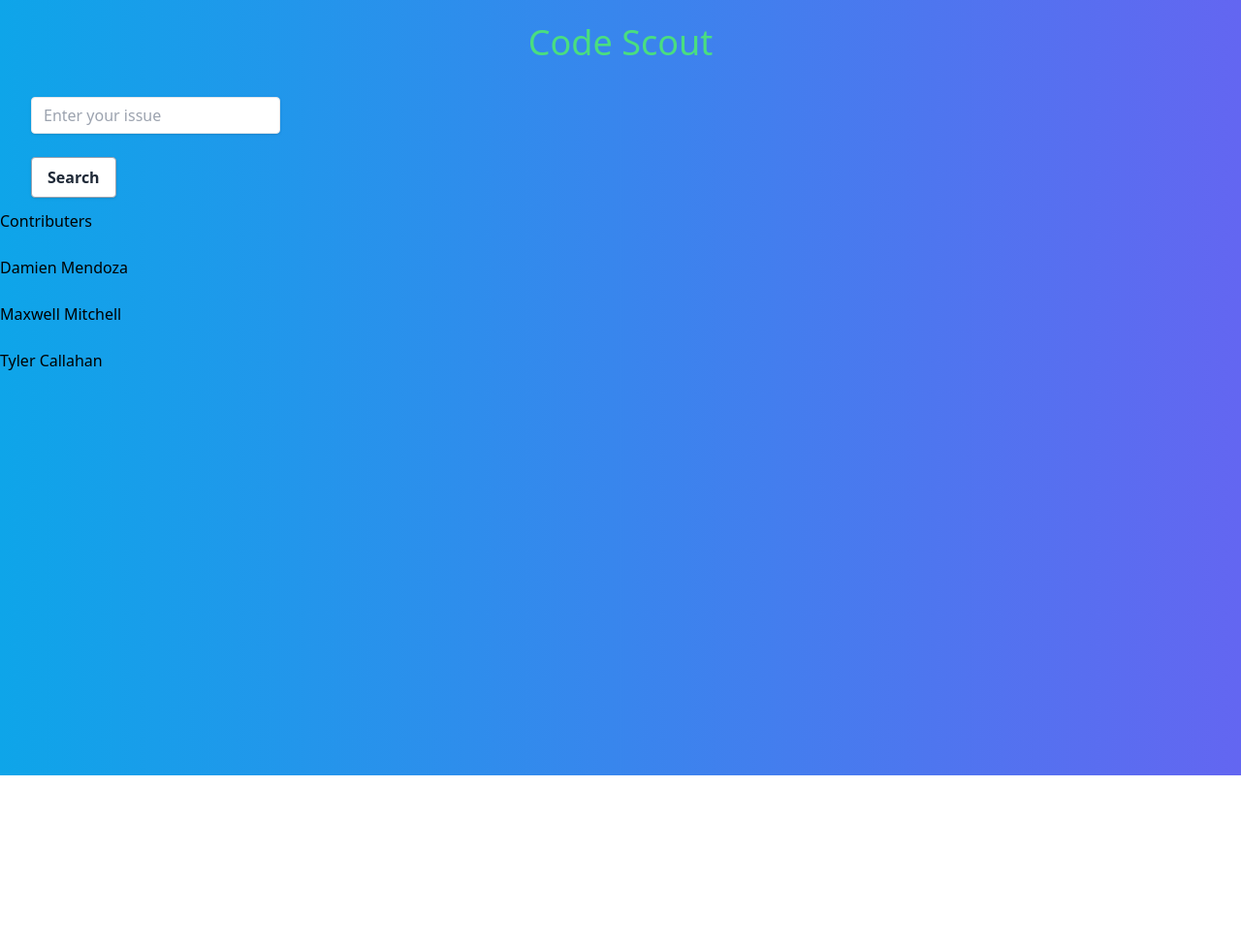
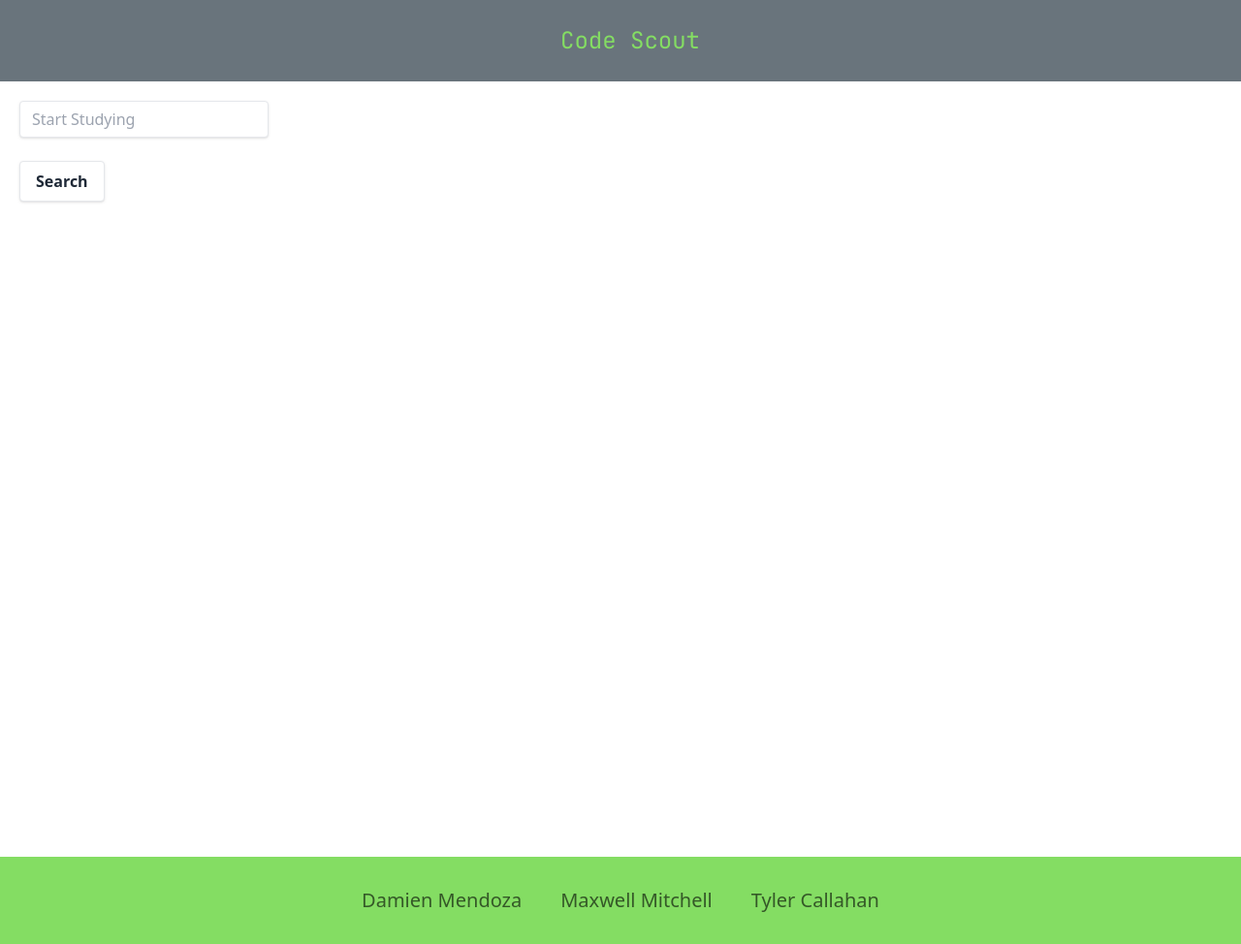
Before and after one commit to maxwellmitchell93/code-scout, a plain HTML site: page index.html in a window 1280 px wide. Shown: the whole page at 97% size. Before the commit the page ends 800 px from the top, so only its background shows below. Drawn offline with nearby package versions, Linux system fonts and the light colour scheme.

Commit message:
changed overall look of page with css

```diff
--- a/assets/css/style.css
+++ b/assets/css/style.css
@@ -1,11 +1,78 @@
+:root {
+    --gray: #545454;
+    --slate: #69747c;
+    --Asparagus: #6baa75;
+    --green: #84dd63;
+    --lime: #cbff4d;
+}
+
+header {
+    background-color: var(--slate);
+}
+
+header .header-container {
+}
+
+header h1 {
+    color: var(--green)
+}
+
+#gitHubIcon {
+    display: flex;
+    justify-content: end;
+
+}
+
+main {
+    background-color: white;
+    position: relative;
+    min-height: 100vh;
+}
+
+.code-scout-logo{
+    height: 100%;
+    display: table;
+    width: 100%;
+}
+
+.code-scout-logo h1{
+    color: var(--green);
+    font-size: 24px;
+    font-weight: 400;
+    font-family: 'JetBrains Mono', sans-serif;
+}
 
 .submitbtn{
     cursor: pointer;
 }
 .submitbtn:hover{
-    color:rgb(0, 255, 136);
+    color: var(--green)
 }
-.hyper li{
-    list-style-type: none;
 
+.footerContainer {
+
+    padding: 10px 30px 10px;
 }
+
+footer{
+    width: 100%;
+    bottom: 0;
+    background-color: var(--green);
+}
+
+.footerNav ul {
+        display: flex;
+        justify-content: center;
+}
+
+.footerNav ul li {
+    color: black;
+    margin: 20px;
+    font-size: 20px;
+    opacity: 0.6;
+    transition: 0.5s;
+}
+
+.footerNav ul li:hover{
+    opacity: 1;
+}
--- a/assets/js/script.js
+++ b/assets/js/script.js
@@ -3,6 +3,7 @@ const userInputEl = document.querySelector('#issueinput');
 const searchFormEl = document.querySelector('#searchForm');
 const googleSearchEl = document.querySelector('.google-search-input');
 const youtubeContainerEl = document.querySelector('.youtube-container');
+const issueInputEl = document.querySelector('#issueinput');
 const googleApiKey = 'AIzaSyCiWEy9xURJ4OigfMcWMfi22poa1cD3kew'
 const youtubeApiKey = 'AIzaSyCmgmCqfy810RN_DSYuppQL0stf-5exBaU'
 
@@ -16,6 +17,7 @@ function handleSubmitForm(event) {
         //call another function
         googleApi(searchInputVal);
         youtubeApi(searchInputVal);
+        issueInputEl.value = '';
     } else {
         alert('Please enter a topic');
     }
@@ -61,7 +63,7 @@ function renderGoogleSearch(data) {
     for (var i = 0; i < data.items.length; i++) {
         let item = data.items[i];
         googleSearchEl.innerHTML += `
-        <div>
+        <div class = "ml-5 ">
             <h2>${data.items[i].title}</h2>
             <a href="${data.items[i].formattedUrl}">${data.items[i].link}</a>
         </div>
@@ -75,8 +77,10 @@ function renderYoutubeVideo(data) {
     console.log(videos);
     for(let i= 0; i< videos.length; i++) {
         youtubeContainerEl.innerHTML += `
+            <div class = "mb-5 grow">
             <h3>${videos[i].snippet.title}</h3>
-            <iframe class="w-full h-36" src="https://www.youtube.com/embed/${videos[i].id.videoId}" frameborder="0" allowfullscreen></iframe>
+            <iframe style="border: 0; width:100%; height: 400px; overflow: auto;" class="w-full h-36" src="https://www.youtube.com/embed/${videos[i].id.videoId}" frameborder="0" allowfullscreen></iframe>
+            <div>
         `
     }
 }
--- a/index.html
+++ b/index.html
@@ -4,28 +4,44 @@
         <meta charset="UTF-8">
         <meta name="viewport" content="width=device-width, initial-scale=1.0">
         <link rel="preconnect" href="https://fonts.googleapis.com">
-    <link rel="preconnect" href="https://fonts.gstatic.com" crossorigin>
-    <link href="https://fonts.googleapis.com/css2?family=Open+Sans:ital,wght@0,300..800;1,300..800&display=swap" rel="stylesheet">
-    <link rel ="stylesheet" href="./assets/css/style.css">
-    <script src="https://cdn.tailwindcss.com"></script>
-    <title>Code Scout</title>
+        <link rel="preconnect" href="https://fonts.gstatic.com" crossorigin>
+        <link href="https://fonts.googleapis.com/css2?family=Open+Sans:ital,wght@0,300..800;1,300..800&display=swap" rel="stylesheet">
+        <link rel="stylesheet" href="https://cdnjs.cloudflare.com/ajax/libs/font-awesome/6.5.2/css/all.min.css"
+        integrity="sha512-SnH5WK+bZxgPHs44uWIX+LLJAJ9/2PkPKZ5QiAj6Ta86w+fsb2TkcmfRyVX3pBnMFcV7oQPJkl9QevSCWr3W6A=="
+        crossorigin="anonymous"
+        referrerpolicy="no-referrer" />
+
+        <link rel="preconnect" href="https://fonts.googleapis.com">
+        <link rel="preconnect" href="https://fonts.gstatic.com" crossorigin>
+        <link href="https://fonts.googleapis.com/css2?family=JetBrains+Mono:ital,wght@0,100..800;1,100..800&display=swap" rel="stylesheet">
+
+        <link rel ="stylesheet" href="./assets/css/style.css">
+        <script src="https://cdn.tailwindcss.com"></script>
+         <title>Code Scout</title>
     </head>
 
-    <body class="h-14 bg-gradient-to-r from-sky-500 to-indigo-500">
-        <header class=" text-green-400 py-6 ">
-            <div class="container mx-auto px-5 ">
-                <h1 class ="text-4xl text-center ">Code Scout</h1>
+    <body class="">
+        <header class="py-6 ">
+            <div class="header-container text-center">
+                <div class="code-scout-logo pl-5">
+                    <h1>Code Scout</h1>
+                </div>
             </div>
+            <!-- <i id= "gitHubIcon" class="fa-brands fa-square-github"></i>
+            <div class="container pl-5 w-auto">
+
+                <h1 class ="text-4xl text-left ">Code Scout</h1>
+            </div>  -->
         </header>
 
 
 
         <main class="w-full grid lg:grid-cols-3 sm:grid-cols-1">
             <!-- <div class="container grid lg:grid-cols-3 sm:grid-cols-2 "> -->
-            <div class="form-and-search-history m-3">
-                <form id="searchForm" class="ml-5">
-                    <input type="text" id="issueinput" class="shadow appearance-none border rounded py-2 px-3 text-gray-700 leading-tight focus:outline-none focus:shadow-outline" placeholder="Enter your issue"><br><br>
-                    <button type="submit" class="submitbtn bg-white hover:bg-gray-100 text-gray-800 font-semibold py-2 px-4 border border-gray-400 rounded shadow">Search</button>
+            <div class="form-and-search-history">
+                <form id="searchForm" class="m-5">
+                    <input type="text" id="issueinput" class="shadow appearance-none border rounded py-2 px-3 text-gray-700 leading-tight focus:outline-none focus:shadow-outline" placeholder="Start Studying"><br><br>
+                    <button type="submit" class="submitbtn bg-white hover:bg-gray-100 text-gray-800 font-semibold py-2 px-4 border rounded shadow ">Search</button>
 
                 </form>
 
@@ -35,33 +51,31 @@
 
             </div>
 
-            <div class="youtube-container flex flex-row flex-wrap m-3">
-
+            <div class="youtube-container flex flex-col m-3 ">
             </div>   <!-- append youtube videos here-->
 
             <div class = 'google-search-input m-3'>
 
             </div>
 
-            <footer class ="hyper">
-                <h3>Contributers</h3>
 
-                <div class ="container  ">
-
-
-
-                <li> <a href="https://github.com/DMendoza013" target=_blank><br>
-                    Damien Mendoza </li>
-                <li> <a href="https://github.com/maxwellmitchell93" target=_blank><br>
-                    Maxwell Mitchell </li>
-                    <li> <a href="https://github.com/Lysantheum" target=_blank><br>
-                    Tyler Callahan </li>
-                    </div>
-                </footer>
 
         </main>
 
-
+        <footer>
+            <div class="footerContainer">
+                <div class ="footerNav">
+                    <ul>
+                        <li> <a href="https://github.com/DMendoza013"> </a>
+                            Damien Mendoza </li>
+                        <li> <a href="https://github.com/maxwellmitchell93"> </a>
+                            Maxwell Mitchell </li>
+                        <li> <a href="https://github.com/Lysantheum"> </a>
+                            Tyler Callahan </li>
+                    </ul>
+                </div>
+            </div>
+        </footer>
     <!--scripts go here-->
     <script src="https://ajax.googleapis.com/ajax/libs/jquery/2.1.3/jquery.min.js"></script>
     <script src="./assets/js/script.js"></script>
```
